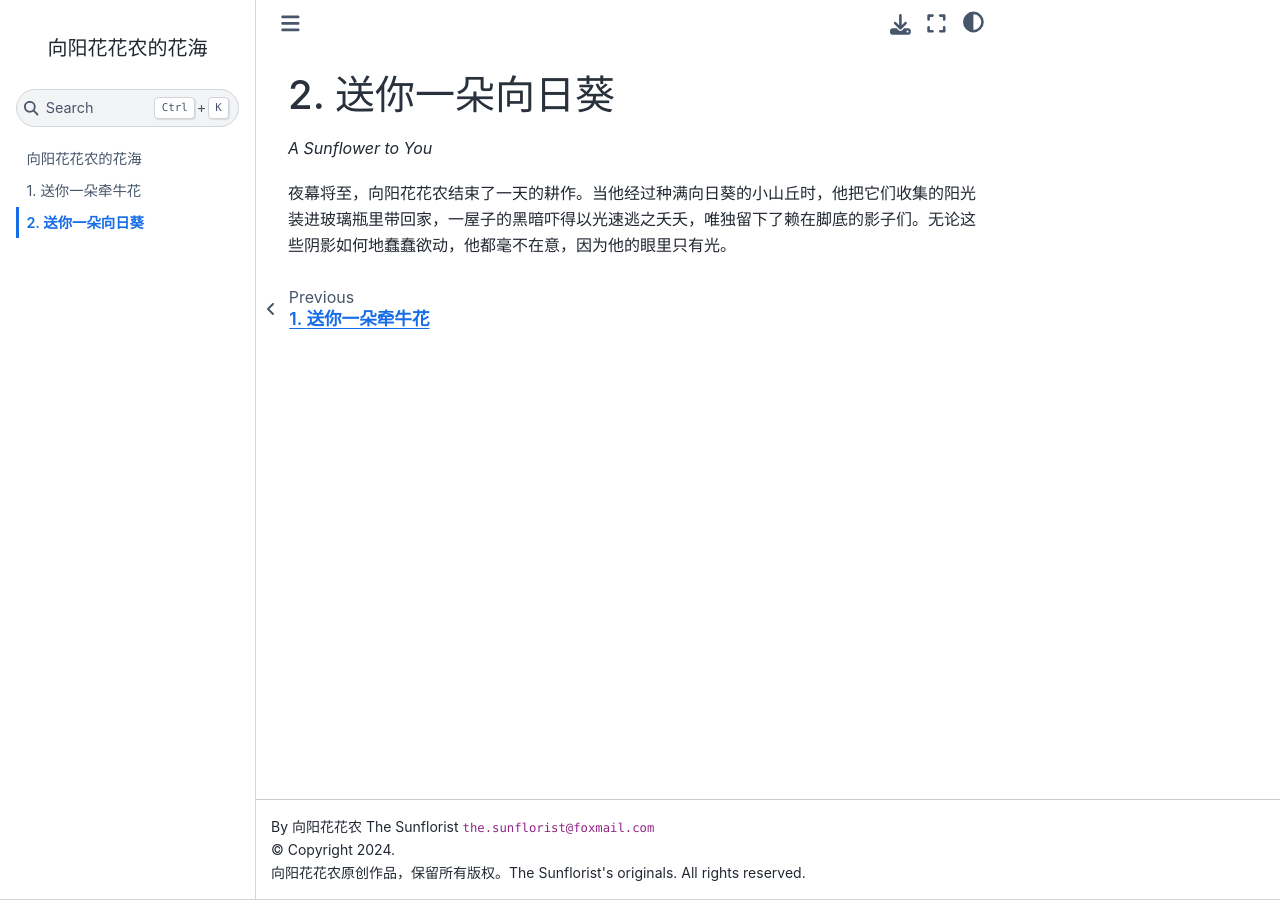
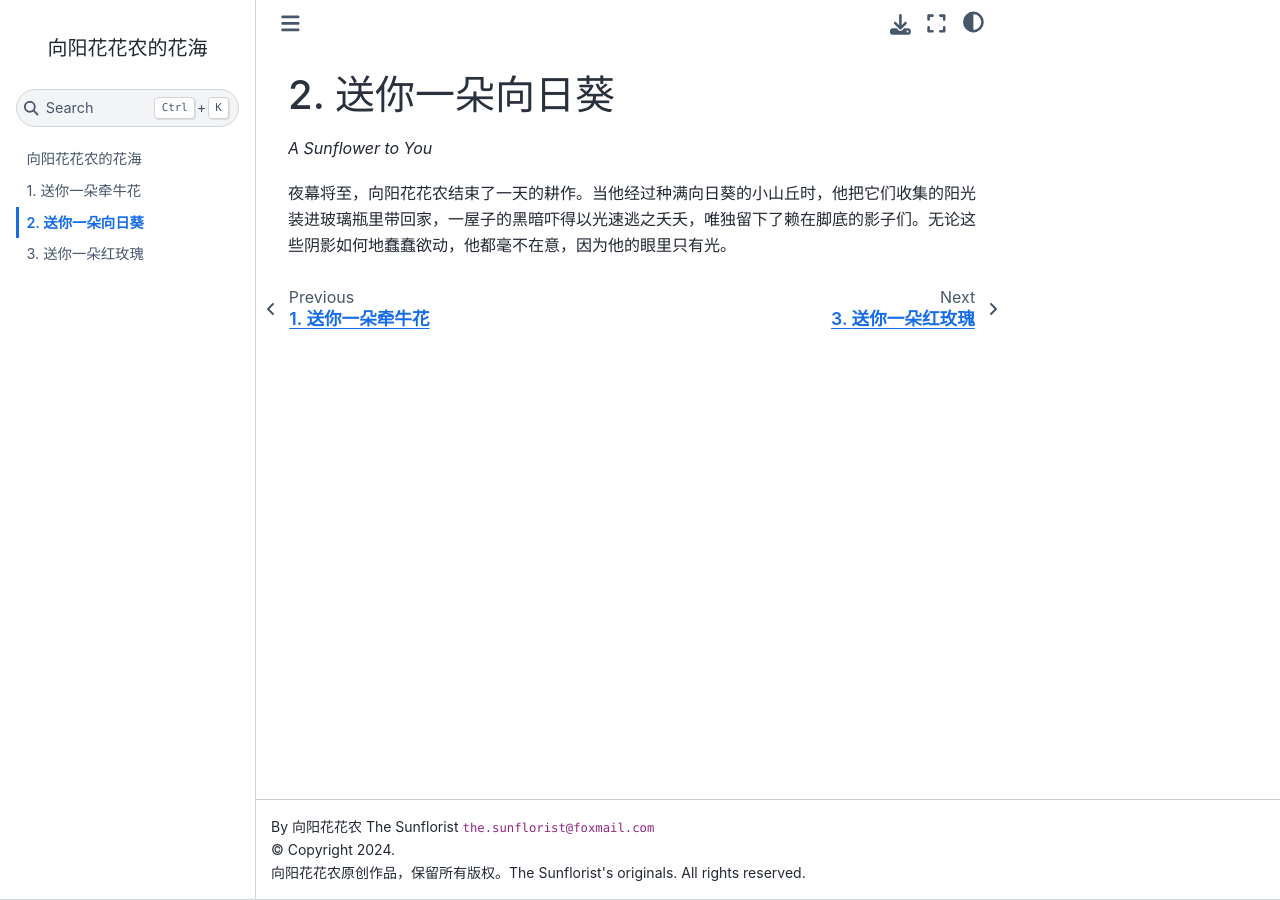
Before and after one commit to The-Sunflorist/The-Sunflorist.github.io, a Jupyter Book: the page built from docs/a_sunflower_to_you.md, in a window 1280 px wide. Built offline with Jupyter Book 1.0.4 settings and Sphinx 7.4.7 and the Sphinx Book theme 1.1.4, drawn with Linux system fonts in a browser that asks for light colours; some of the changed lines change nothing that is shown.

Commit message:
add "A Red Rose to You"

```diff
--- a/_toc.yml
+++ b/_toc.yml
@@ -8,3 +8,4 @@
 chapters:
 - file: docs/a_morning_glory_to_you
 - file: docs/a_sunflower_to_you
+- file: docs/a_red_rose_to_you
--- /dev/null
+++ b/docs/a_red_rose_to_you.md
@@ -0,0 +1,5 @@
+# 送你一朵红玫瑰
+
+*A Red Rose to You*
+
+阳光每天都会照耀向阳花花农的花海，花海里一种稀有的玫瑰，玫瑰一生只开一朵花，一朵花的花期长达一千年，一千年之后只留下一粒种子，种子在真诚的土壤中才会再次抽出嫩芽，嫩芽再次长出花骨朵离不开温存的阳光，阳光每天都会照耀向阳花花农的花海……
```
